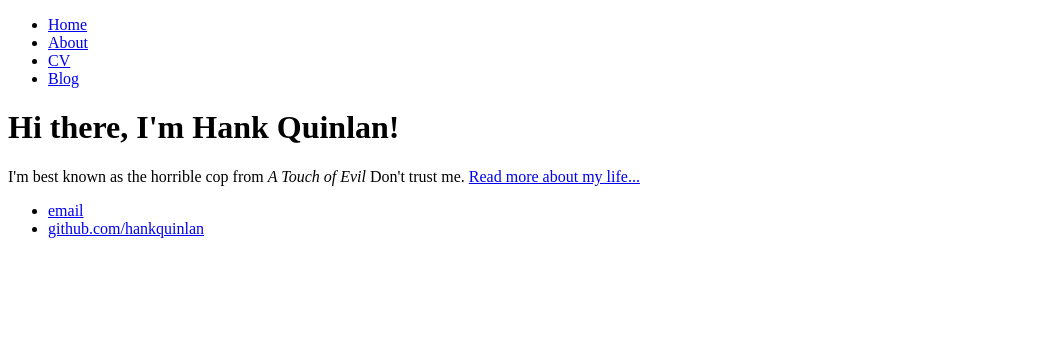
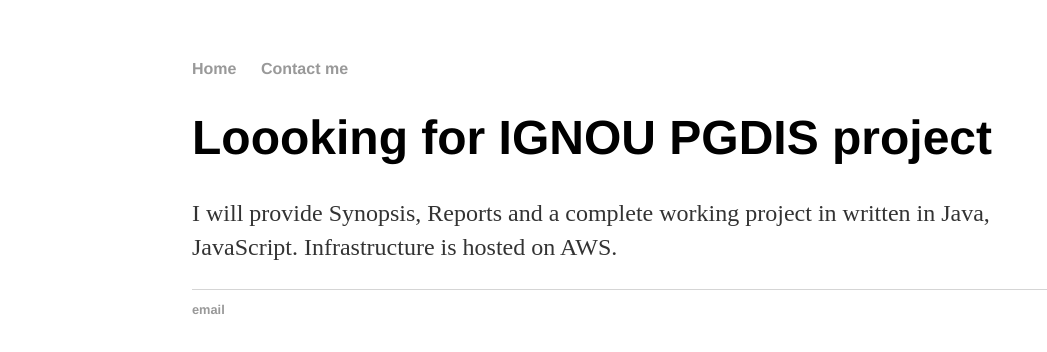
Before and after one commit to ignou-pgdis/ignou-pgdis-project.github.io, a plain HTML site: page index.html in a window 1280 px wide. Shown: the whole page, without its empty margins (0-1047 px from the left). Drawn offline with Linux system fonts and the light colour scheme.

Commit message:
Update index.html
added project details

```diff
--- a/index.html
+++ b/index.html
@@ -1,27 +1,27 @@
 <!DOCTYPE html>
 <html>
 	<head>
-		<title>Hank Quinlan, Horrible Cop</title>
+		<title>IGNOU PGDIS MSEP 028</title>
+		<link rel="stylesheet" type="text/css" href="/css/main.css">
 	</head>
 	<body>
 		<nav>
     		<ul>
         		<li><a href="/">Home</a></li>
-	        	<li><a href="/about">About</a></li>
-        		<li><a href="/cv">CV</a></li>
-        		<li><a href="/blog">Blog</a></li>
+	        	<li><a href="/contact">Contact me</a></li>
+
     		</ul>
 		</nav>
 		<div class="container">
     		<div class="blurb">
-        		<h1>Hi there, I'm Hank Quinlan!</h1>
-				<p>I'm best known as the horrible cop from <em>A Touch of Evil</em> Don't trust me. <a href="/about">Read more about my life...</a></p>
+        		<h1>Loooking for IGNOU PGDIS project</h1>
+				<p>I will provide Synopsis, Reports and a complete working project in written in Java, JavaScript. Infrastructure is hosted on AWS.</a></p>
     		</div><!-- /.blurb -->
 		</div><!-- /.container -->
 		<footer>
     		<ul>
-        		<li><a href="mailto:hankquinlanhub@gmail.com">email</a></li>
-        		<li><a href="https://github.com/hankquinlan">github.com/hankquinlan</a></li>
+        		<li><a href="mailto:ignou.pgdis@gmail.com">email</a></li>
+
 			</ul>
 		</footer>
 	</body>
```
